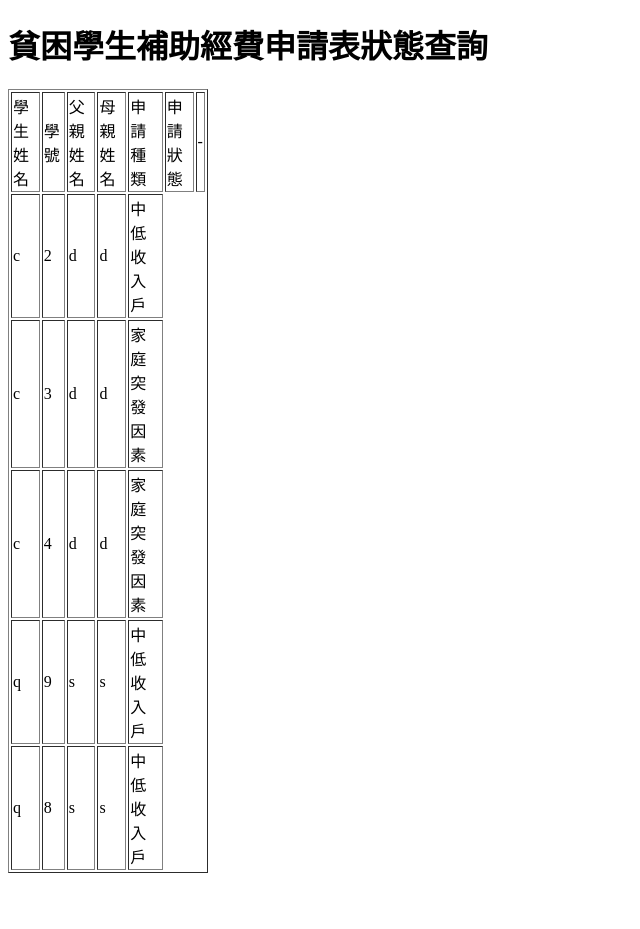
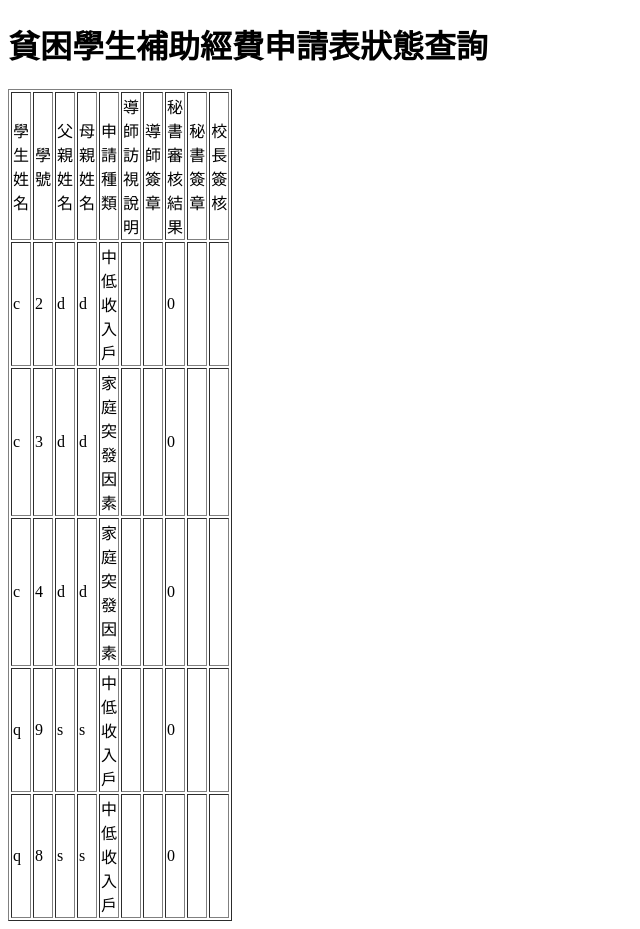
Before and after one commit to sscimff/1091_SE_quiz, a PHP site: page /View.php in a window 1280 px wide. Shown: the whole page, without its empty margins (0-640 px from the left). Before the commit the page ends 873 px from the top, so only its background shows below. Run offline with PHP 8.4, Linux system fonts and the light colour scheme; data comes from the database, SQL or seed files in the repository.

Commit message:
狀態攔修改

```diff
--- a/View.php
+++ b/View.php
@@ -17,8 +17,12 @@ $result=show();
     <td>父親姓名</td>
     <td>母親姓名</td>
     <td>申請種類</td>
-    <td>申請狀態</td>
-    <td>-</td>
+    <!--<td>申請狀態</td>-->
+    <td>導師訪視說明</td>
+    <td>導師簽章</td>
+    <td>秘書審核結果</td>
+    <td>秘書簽章</td>
+    <td>校長簽核</td>
   </tr>
 <?php
 
@@ -28,7 +32,12 @@ while ($rs=mysqli_fetch_assoc($result)) {
     echo "<td>{$rs['dad']}</td>";
     echo "<td>{$rs['mom']}</td>";
     echo "<td>{$rs['species']}</td>";
-    echo "</td></tr>";
+    //echo "<td>{$rs['status']}</td>";
+    echo "<td>{$rs['t_content']}</td>";
+    echo "<td>{$rs['t_sign']}</td>";
+    echo "<td>{$rs['s_result']}</td>";
+    echo "<td>{$rs['s_sign']}</td>";
+    echo "<td>{$rs['p_sign']}</td></tr>";
 }
 ?>
 </table>
```
